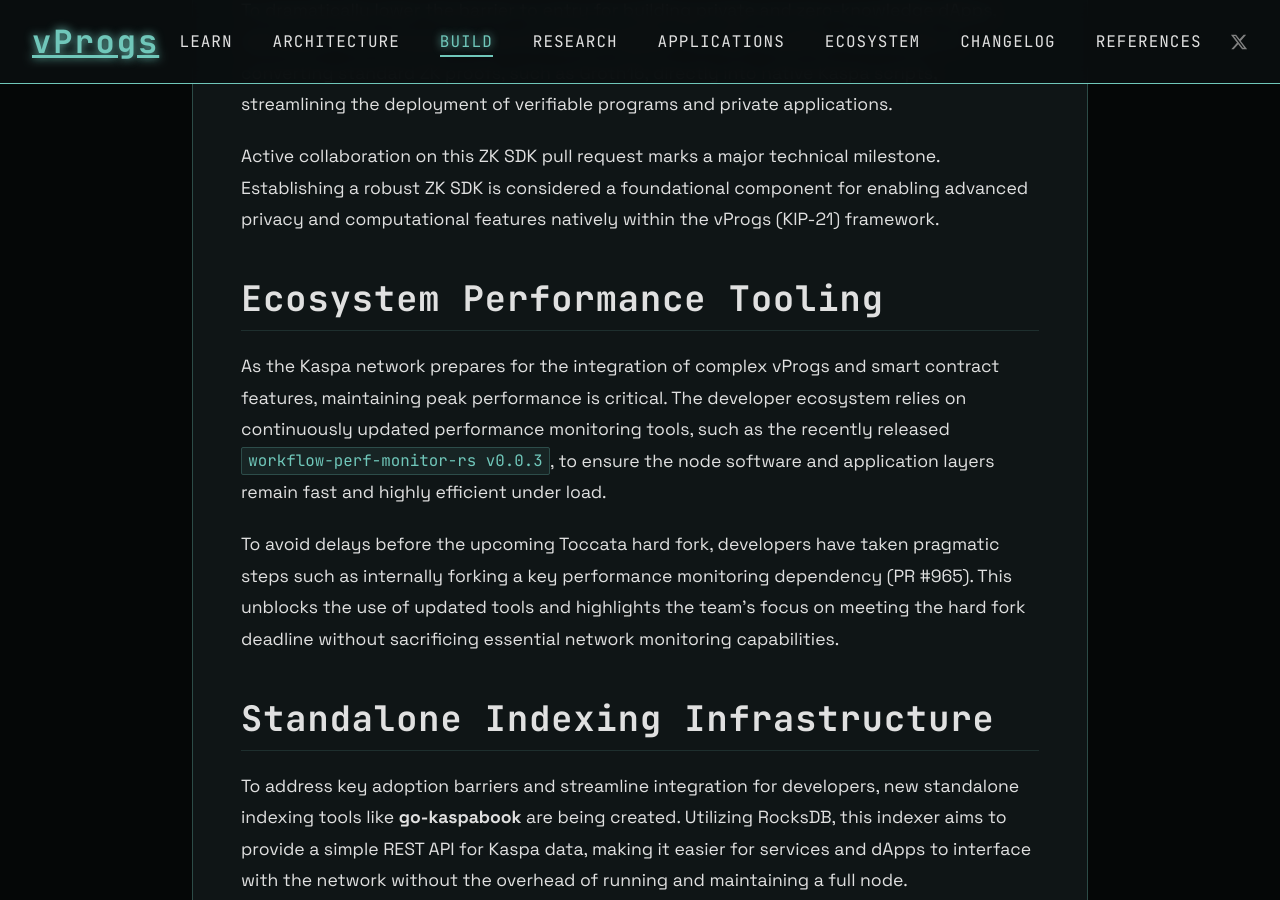
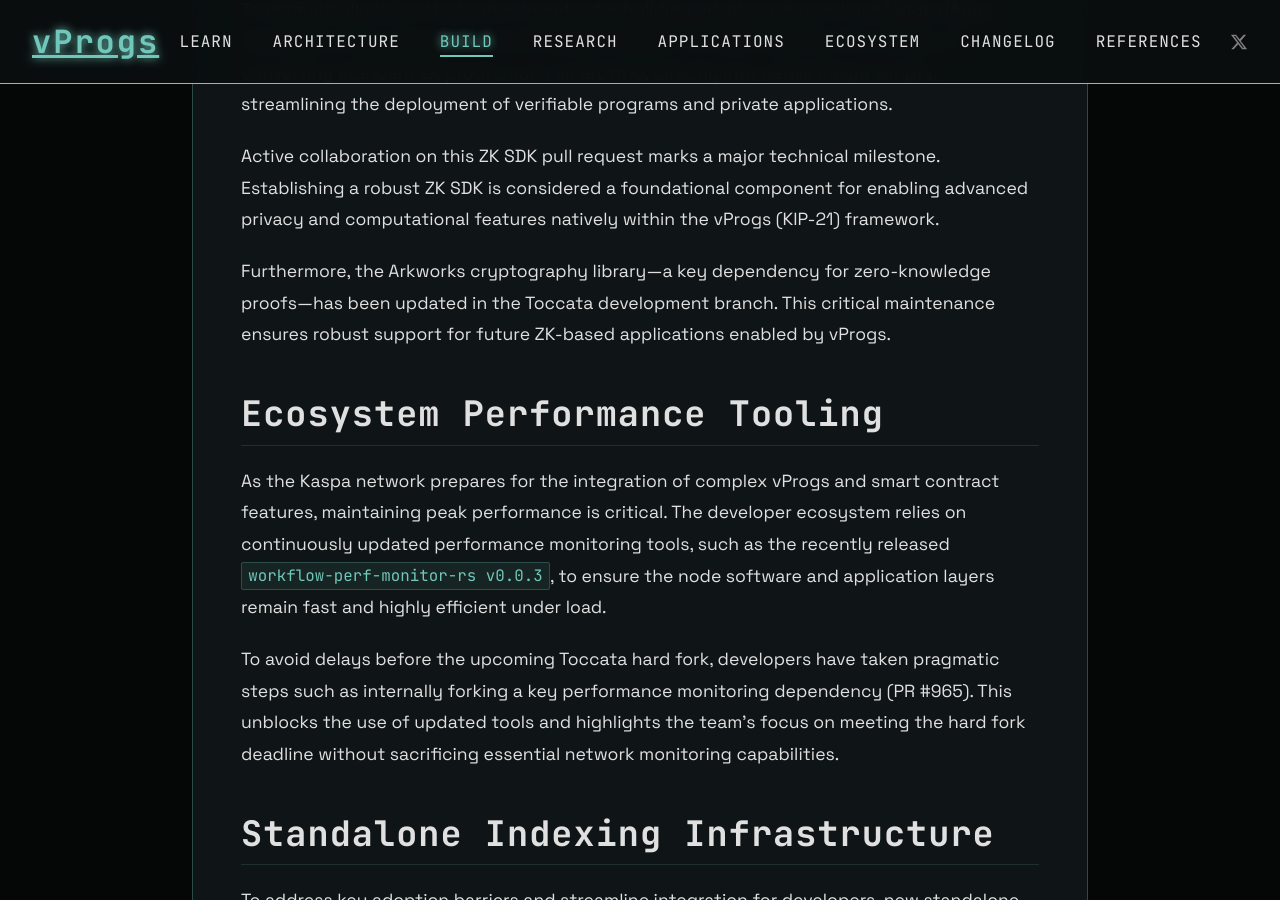
Before and after one commit to creative-inference/vprogs.xyz, a Jekyll site: the page built from build/developer-tools-overview.md, in a window 1280 px wide and 900 px high, scrolled down 6199 px. Built offline with Jekyll 4.4.1, drawn with Linux system fonts in a browser that asks for light colours.

Commit message:
Add Arkworks cryptography library update note. [auto]

```diff
--- a/build/developer-tools-overview.md
+++ b/build/developer-tools-overview.md
@@ -144,6 +144,10 @@
 
 Active collaboration on this ZK SDK pull request marks a major technical milestone. Establishing a robust ZK SDK is considered a foundational component for enabling advanced privacy and computational features natively within the vProgs (KIP-21) framework.
 
+
+
+Furthermore, the Arkworks cryptography library—a key dependency for zero-knowledge proofs—has been updated in the Toccata development branch. This critical maintenance ensures robust support for future ZK-based applications enabled by vProgs.
+
 ## Ecosystem Performance Tooling
 
 As the Kaspa network prepares for the integration of complex vProgs and smart contract features, maintaining peak performance is critical. The developer ecosystem relies on continuously updated performance monitoring tools, such as the recently released `workflow-perf-monitor-rs v0.0.3`, to ensure the node software and application layers remain fast and highly efficient under load.
```
